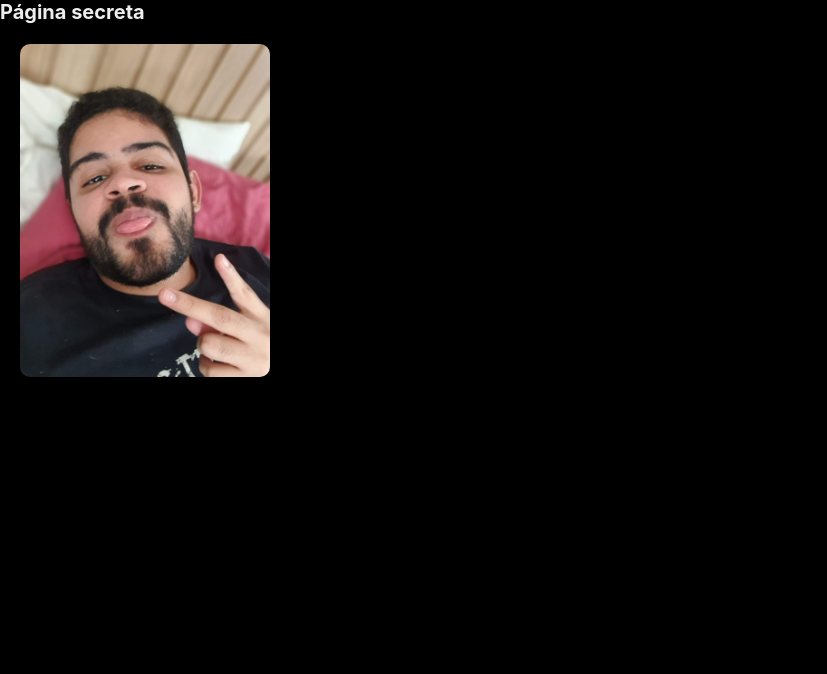
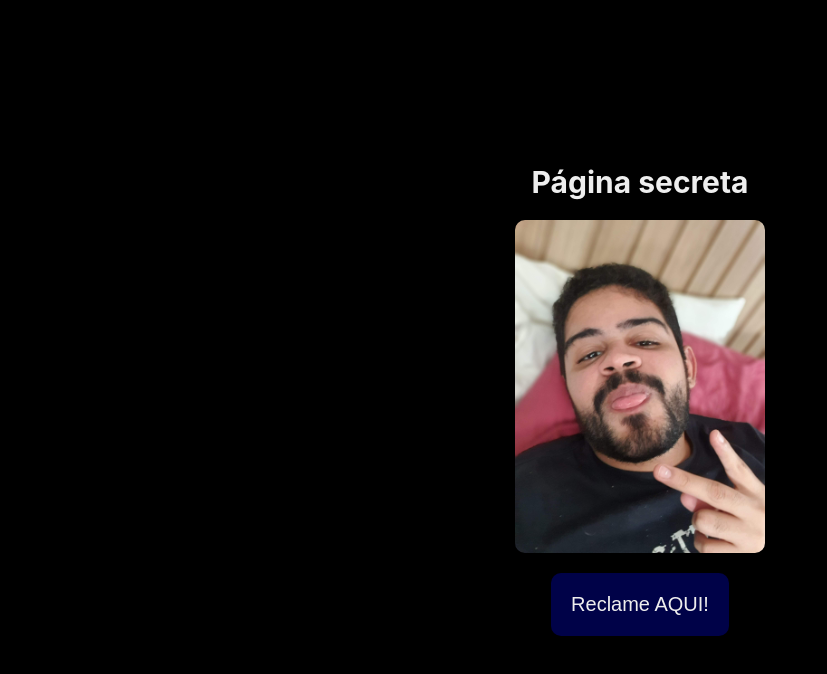
Before and after one commit to brunolbahiense/brunau, a Next.js app: page /hiddenPage in a window 1280 px wide. Shown: the top 674 px of the page, without its empty margins (0-827 px from the left). Built offline with nearby package versions, Linux system fonts and the light colour scheme.

Commit message:
secret updated

```diff
--- a/src/pages/hiddenPage.tsx
+++ b/src/pages/hiddenPage.tsx
@@ -1,11 +1,15 @@
 import * as S from '../styles/styles'
+import Link from 'next/link'
 
 const Hidden = () => (
   <>
-    <div>
-      <h1>Página secreta</h1>
+    <S.Wrapper>
+      <S.Header>Página secreta</S.Header>
       <S.Logo src="/img/apertaBluis.jpg" />
-    </div>
+      <Link href="https://rule34.xxx/">
+        <S.SAC>Reclame AQUI!</S.SAC>
+      </Link>
+    </S.Wrapper>
   </>
 )
 
--- a/src/styles/styles.ts
+++ b/src/styles/styles.ts
@@ -1,7 +1,6 @@
 import styled from 'styled-components'
 
 export const Wrapper = styled.main`
-  color: red;
   width: 100%;
   height: 100%;
   padding: 3rem;
@@ -11,11 +10,26 @@ export const Wrapper = styled.main`
   align-items: center;
   justify-content: center;
 `
+export const SAC = styled.button`
+  border-radius: 10px;
+  background-color: #000248;
+  color: #eee;
+  padding: 1em;
+  font-size: 2rem;
+  border: none;
+
+  :hover {
+    background-color: #511664;
+  }
+`
 
 export const Logo = styled.img`
   width: 25rem;
   margin: 2rem;
   border-radius: 10px;
+`
+export const Header = styled.h1`
+  font-size: 3em;
 `
 export const Description = styled.h2`
   font-size: 2rem;
@@ -24,6 +38,7 @@ export const Description = styled.h2`
   padding: 20px;
   border-radius: 20px;
   margin-bottom: 20px;
+  color: red;
 `
 export const TwitchImg = styled.img`
   width: 20rem;
@@ -39,6 +54,7 @@ export const Title = styled.h1`
 export const Note = styled.h3`
   font-size: 1.5rem;
   font-weight: 400;
+  color: red;
 `
 export const Link = styled.a`
   text-decoration: none;
```
